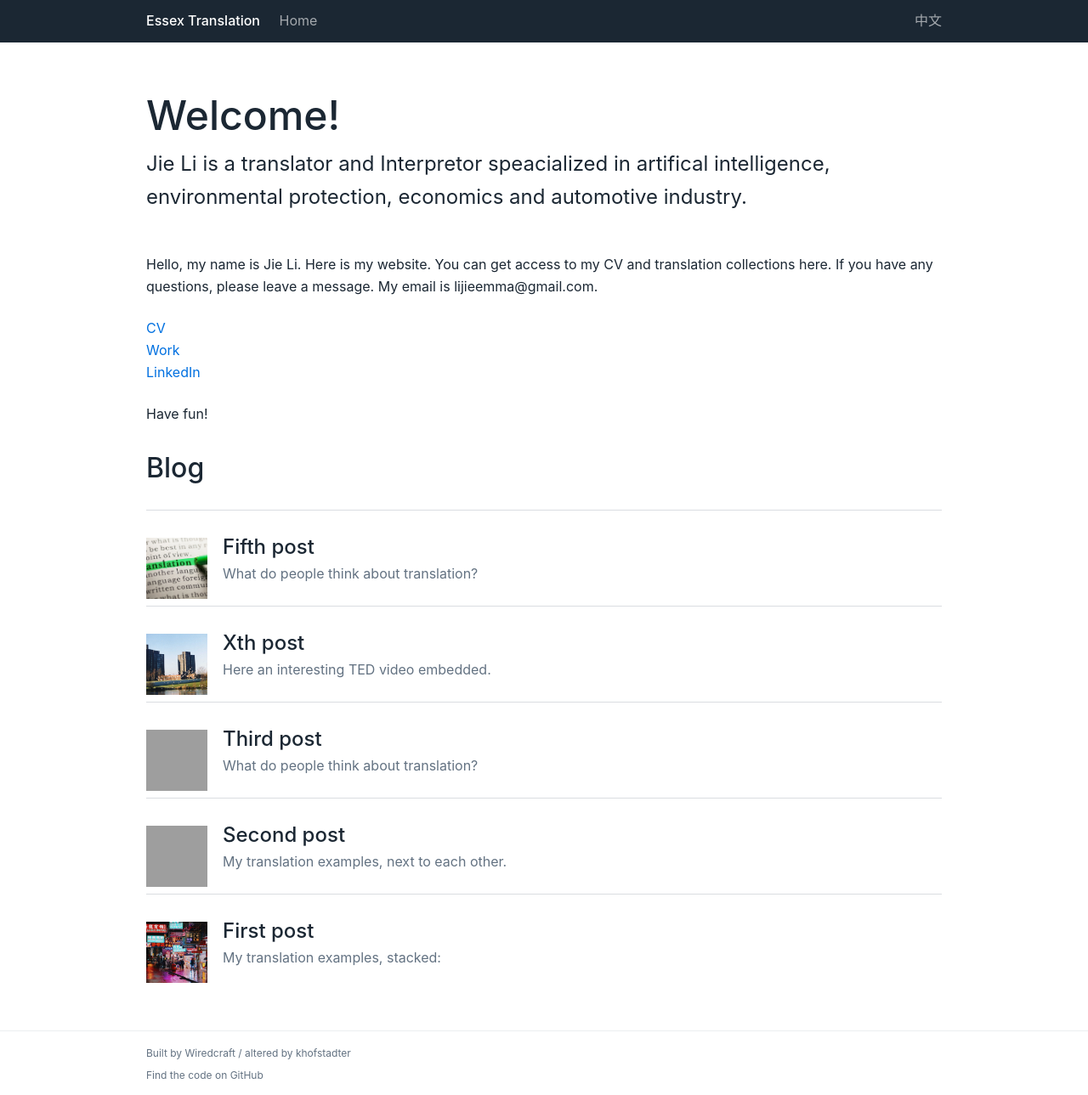
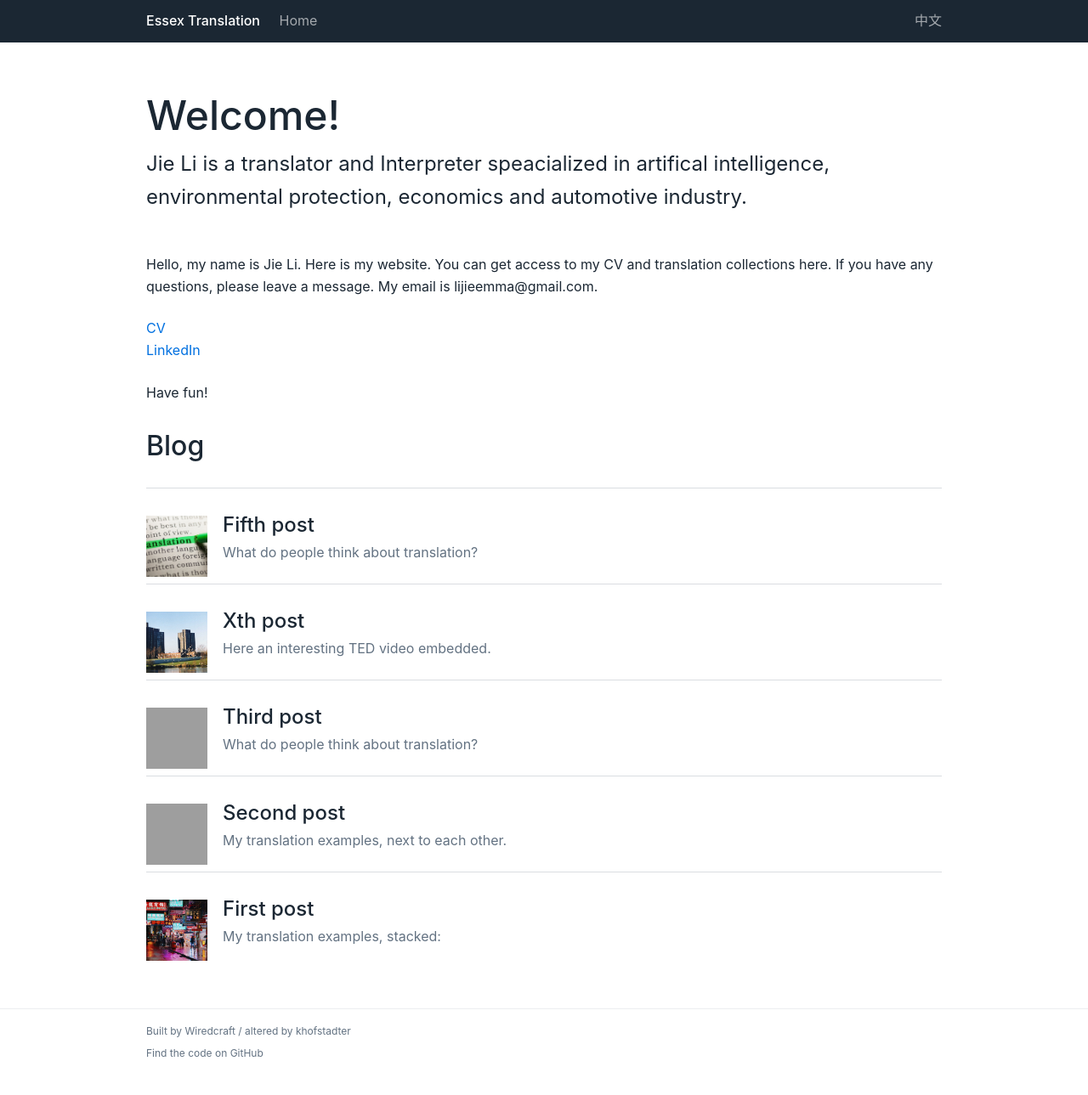
Before and after one commit to lijieemma/Jie-LI, a Jekyll site: the page built from index.md, in a window 1280 px wide. Shown: the whole page at 85% size. Built offline with Jekyll 4.4.1, drawn with Linux system fonts in a browser that asks for light colours; after the commit the page ends 1264 px from its top, so only the background shows below that.

Commit message:
Update index.md

```diff
--- a/index.md
+++ b/index.md
@@ -1,14 +1,13 @@
 ---
 layout: front
 title: Welcome!
-description: "Jie Li is a translator and Interpretor speacialized in artifical intelligence, environmental protection, economics and automotive industry."
+description: "Jie Li is a translator and Interpreter speacialized in artifical intelligence, environmental protection, economics and automotive industry."
 lang: en
 ---
 
 Hello, my name is Jie Li. Here is my website. You can get access to my CV and translation collections here. If you have any questions, please leave a message. My email is lijieemma@gmail.com.
 
-[CV](https://khofstadter.info/assets/doc/K-Hofstader-CV-general-2019.pdf)
-[Work](https://www.anglia.ac.uk/people/krisztian-hofstadter)
+[CV]()
 [LinkedIn](https://www.linkedin.com/in/%E6%B4%81-%E6%9D%8E-7936b4a8/)
 
 Have fun!
```
